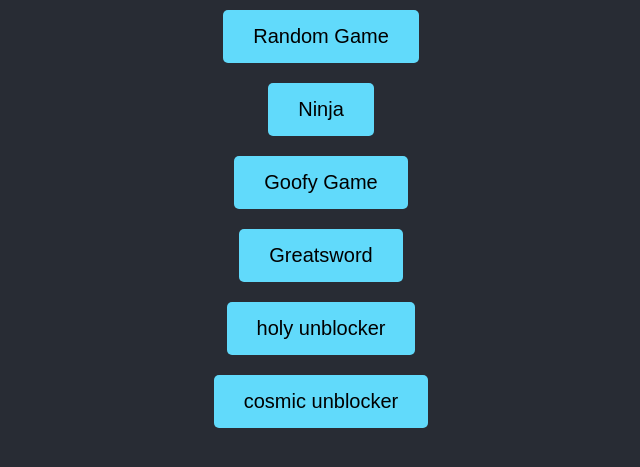
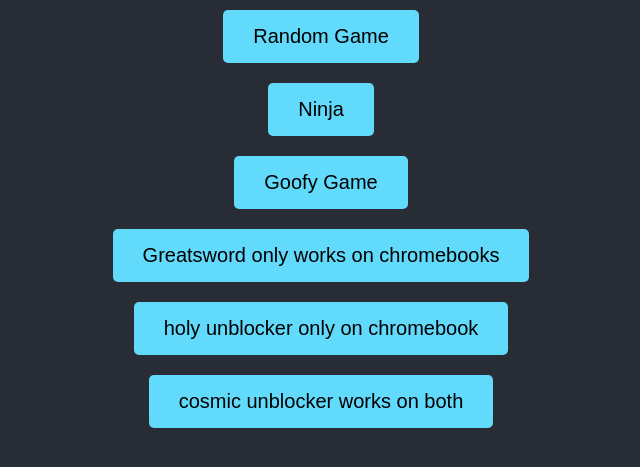
Before and after one commit to bfjbdskjnksndl/sapchat, a plain HTML site: page index.html in a window 1280 px wide. Shown: the part 229-696 px from the top of the page, without its empty margins (319-959 px from the left). Drawn offline with Linux system fonts and the light colour scheme.

Commit message:
Update index.html

```diff
--- a/index.html
+++ b/index.html
@@ -34,9 +34,9 @@
     <button onclick="location.href='a.html'">Random Game</button>
     <button onclick="location.href='b.html'">Ninja</button>
     <button onclick="location.href='ed.html'">Goofy Game</button>
-    <button onclick="redirectToFirstUnblocker()">Greatsword</button>
-    <button onclick="redirectToSecondUnblocker()">holy unblocker</button>
-    <button onclick="redirectToThirdUnblocker()">cosmic unblocker </button>
+    <button onclick="redirectToFirstUnblocker()">Greatsword only works on chromebooks</button>
+    <button onclick="redirectToSecondUnblocker()">holy unblocker only on chromebook</button>
+    <button onclick="redirectToThirdUnblocker()">cosmic unblocker works on both</button>
 
     <script>
         function redirectToFirstUnblocker() {
```
